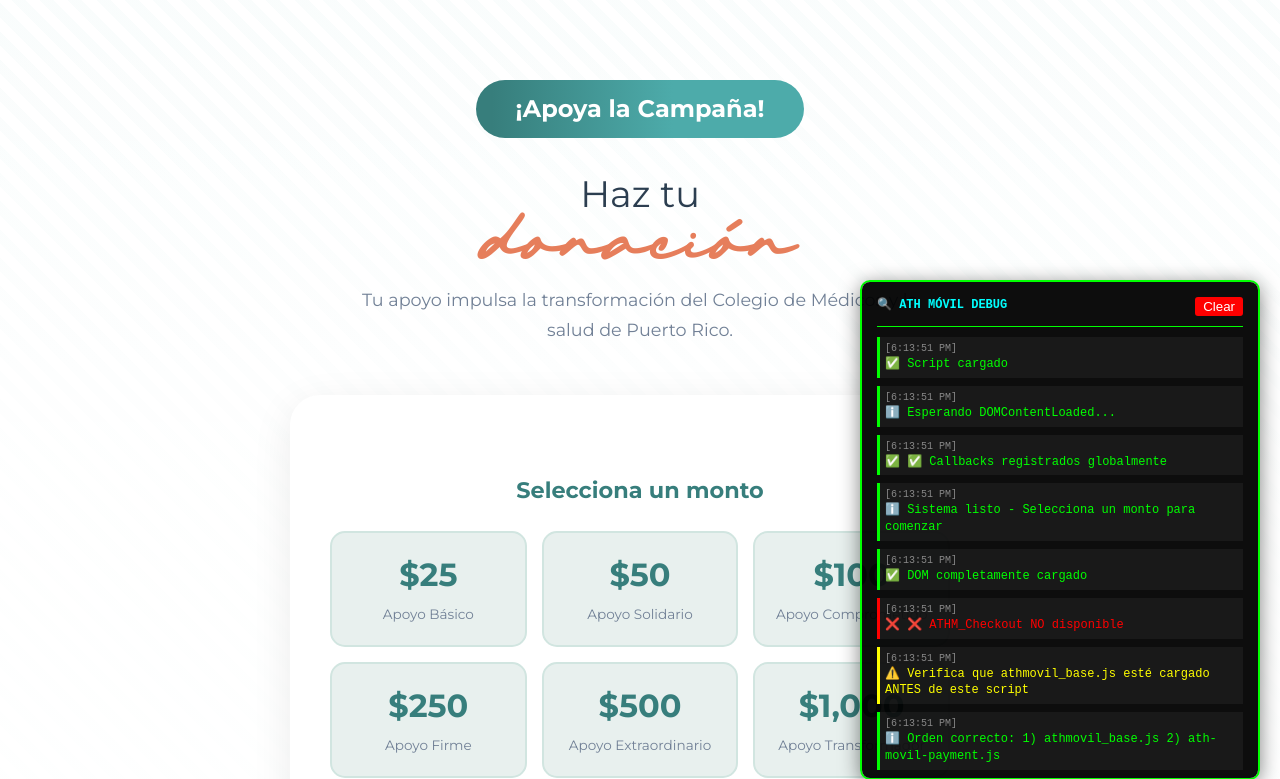
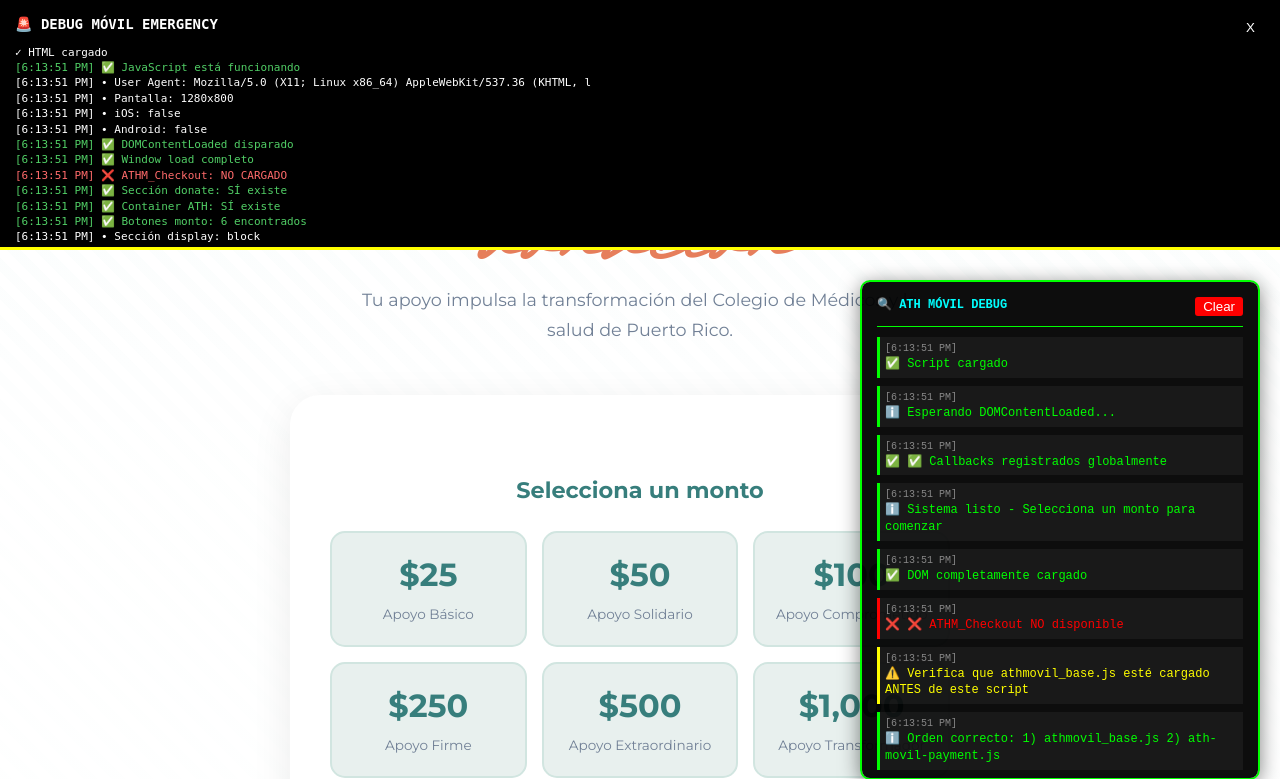
Before and after one commit to leomarrg/renovarparaavanzar, a Django app: page / in a window 1280 px wide. Shown: the top 779 px of the page. Run offline with Django 4.2, Linux system fonts and the light colour scheme; some libraries are stand-ins or nearby versions.

Commit message:
adding new emergency debug

```diff
--- a/landing/templates/landing/index.html
+++ b/landing/templates/landing/index.html
@@ -262,6 +262,150 @@
             </div>
         </div>
     </section> -->
+
+    <!-- DEBUG DE EMERGENCIA - Panel Visual Inline -->
+<div id="emergency-debug" style="
+    position: fixed;
+    top: 0;
+    left: 0;
+    right: 0;
+    background: rgb(0, 0, 0);
+    color: white;
+    padding: 15px;
+    z-index: 999999;
+    font-size: 12px;
+    font-family: monospace;
+    max-height: 250px;
+    overflow-y: auto;
+    border-bottom: 3px solid yellow;
+">
+    <strong style="font-size: 14px;">🚨 DEBUG MÓVIL EMERGENCY</strong>
+    <button onclick="this.parentElement.style.display='none'" style="float: right; background: black; color: white; border: none; padding: 5px 10px;">X</button>
+    <div id="debug-log" style="margin-top: 10px; font-size: 11px;">
+        <div>✓ HTML cargado</div>
+    </div>
+</div>
+
+<script>
+// Función de log inline
+function emergencyLog(msg, type = 'info') {
+    const logDiv = document.getElementById('debug-log');
+    const time = new Date().toLocaleTimeString();
+    let icon = '•';
+    let color = 'white';
+
+    if (type === 'error') {
+        icon = '❌';
+        color = '#ff6b6b';
+    } else if (type === 'success') {
+        icon = '✅';
+        color = '#51cf66';
+    } else if (type === 'warning') {
+        icon = '⚠️';
+        color = '#ffd43b';
+    }
+
+    const entry = document.createElement('div');
+    entry.style.color = color;
+    entry.innerHTML = `[${time}] ${icon} ${msg}`;
+    logDiv.appendChild(entry);
+    logDiv.scrollTop = logDiv.scrollHeight;
+
+    console.log(`[EMERGENCY] ${msg}`);
+}
+
+// Logs iniciales
+emergencyLog('JavaScript está funcionando', 'success');
+emergencyLog('User Agent: ' + navigator.userAgent.substring(0, 60));
+emergencyLog('Pantalla: ' + window.innerWidth + 'x' + window.innerHeight);
+emergencyLog('iOS: ' + /iPhone|iPad|iPod/i.test(navigator.userAgent));
+emergencyLog('Android: ' + /Android/i.test(navigator.userAgent));
+
+// Verificar DOMContentLoaded
+document.addEventListener('DOMContentLoaded', function() {
+    emergencyLog('DOMContentLoaded disparado', 'success');
+
+    // Verificar elementos clave
+    setTimeout(function() {
+        const donate = document.getElementById('donate');
+        const container = document.getElementById('ATHMovil_Checkout_Button_payment');
+        const amountBtns = document.querySelectorAll('.amount-btn');
+
+        emergencyLog('Sección donate: ' + (donate ? 'SÍ existe' : 'NO existe'), donate ? 'success' : 'error');
+        emergencyLog('Container ATH: ' + (container ? 'SÍ existe' : 'NO existe'), container ? 'success' : 'error');
+        emergencyLog('Botones monto: ' + amountBtns.length + ' encontrados', amountBtns.length > 0 ? 'success' : 'error');
+
+        if (donate) {
+            const style = window.getComputedStyle(donate);
+            emergencyLog('Sección display: ' + style.display);
+            emergencyLog('Sección visibility: ' + style.visibility);
+        }
+
+        if (container) {
+            const style = window.getComputedStyle(container);
+            emergencyLog('Container display: ' + style.display);
+            emergencyLog('Container visible: ' + (style.visibility !== 'hidden'));
+        }
+    }, 500);
+});
+
+// Verificar window.load
+window.addEventListener('load', function() {
+    emergencyLog('Window load completo', 'success');
+    emergencyLog('ATHM_Checkout: ' + (typeof ATHM_Checkout !== 'undefined' ? 'CARGADO' : 'NO CARGADO'),
+                 typeof ATHM_Checkout !== 'undefined' ? 'success' : 'error');
+});
+
+// Capturar errores
+window.addEventListener('error', function(e) {
+    emergencyLog('ERROR: ' + e.message, 'error');
+    emergencyLog('Archivo: ' + e.filename, 'error');
+    emergencyLog('Línea: ' + e.lineno, 'error');
+});
+
+// Verificar si los scripts externos se cargan
+setTimeout(function() {
+    emergencyLog('--- Verificación de scripts externos ---');
+    emergencyLog('athmovil_base.js: ' + (typeof ATHM_Checkout !== 'undefined' ? 'OK' : 'FALLO'),
+                 typeof ATHM_Checkout !== 'undefined' ? 'success' : 'error');
+
+    // Listar todos los scripts cargados
+    const scripts = document.getElementsByTagName('script');
+    emergencyLog('Total scripts en página: ' + scripts.length);
+
+    let athFound = false;
+    let athPaymentFound = false;
+
+    for (let i = 0; i < scripts.length; i++) {
+        if (scripts[i].src.includes('athmovil_base.js')) {
+            athFound = true;
+            emergencyLog('✓ athmovil_base.js encontrado en DOM', 'success');
+        }
+        if (scripts[i].src.includes('ath-movil-payment.js')) {
+            athPaymentFound = true;
+            emergencyLog('✓ ath-movil-payment.js encontrado en DOM', 'success');
+        }
+    }
+
+    if (!athFound) emergencyLog('✗ athmovil_base.js NO está en el DOM', 'error');
+    if (!athPaymentFound) emergencyLog('✗ ath-movil-payment.js NO está en el DOM', 'error');
+
+}, 2000);
+
+// Test de click en botones de monto
+setTimeout(function() {
+    const amountBtns = document.querySelectorAll('.amount-btn');
+    if (amountBtns.length > 0) {
+        emergencyLog('Configurando listeners en botones...', 'warning');
+        amountBtns.forEach(function(btn, index) {
+            btn.addEventListener('click', function() {
+                emergencyLog('CLICK detectado en botón #' + (index + 1) + ' ($' + btn.dataset.amount + ')', 'success');
+            });
+        });
+        emergencyLog('Listeners configurados. Prueba tocar un botón de monto', 'warning');
+    }
+}, 1000);
+</script>
 
     <!-- Donation Section-->
     <section class="donation-section" id="donate">
```
